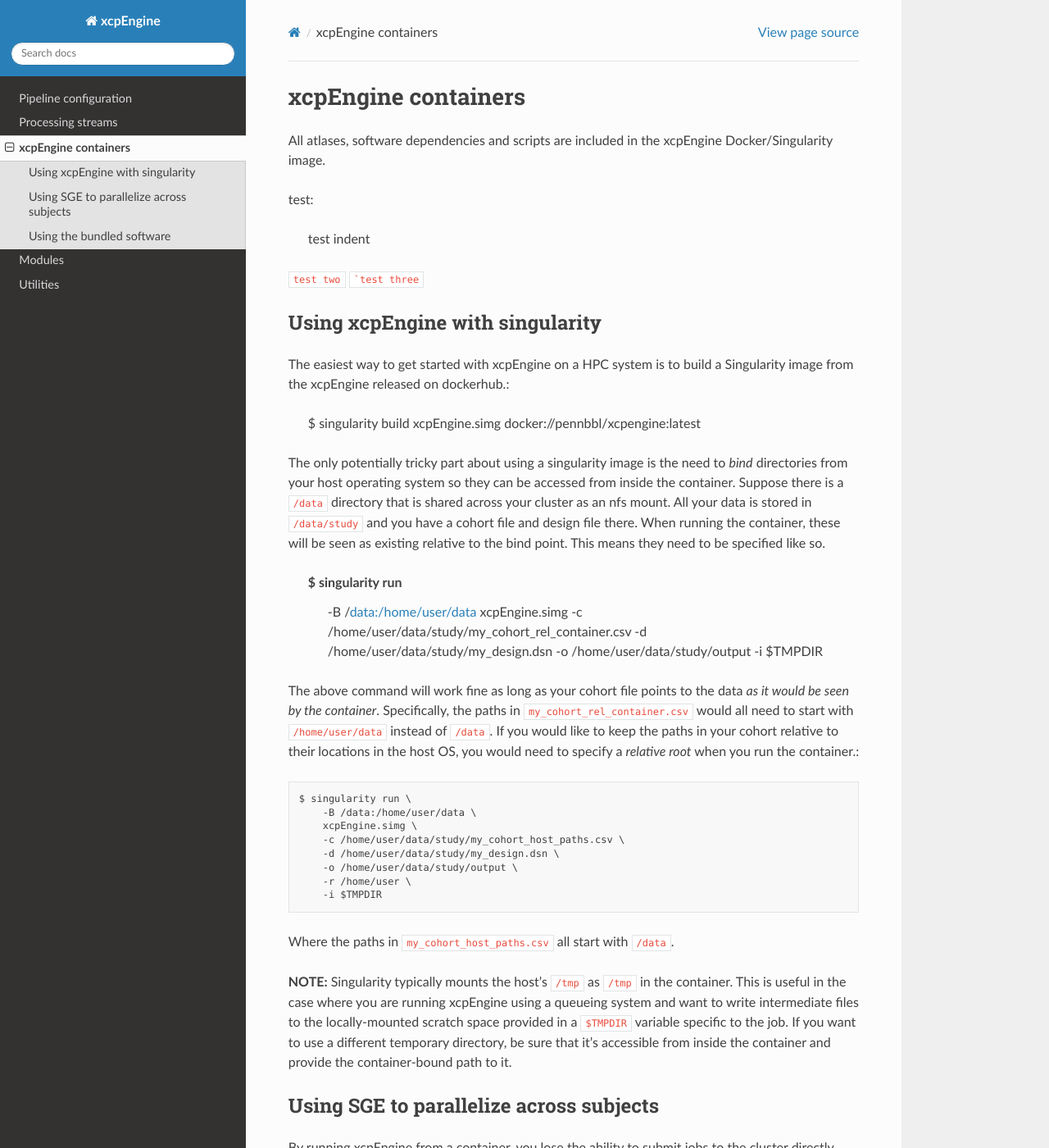
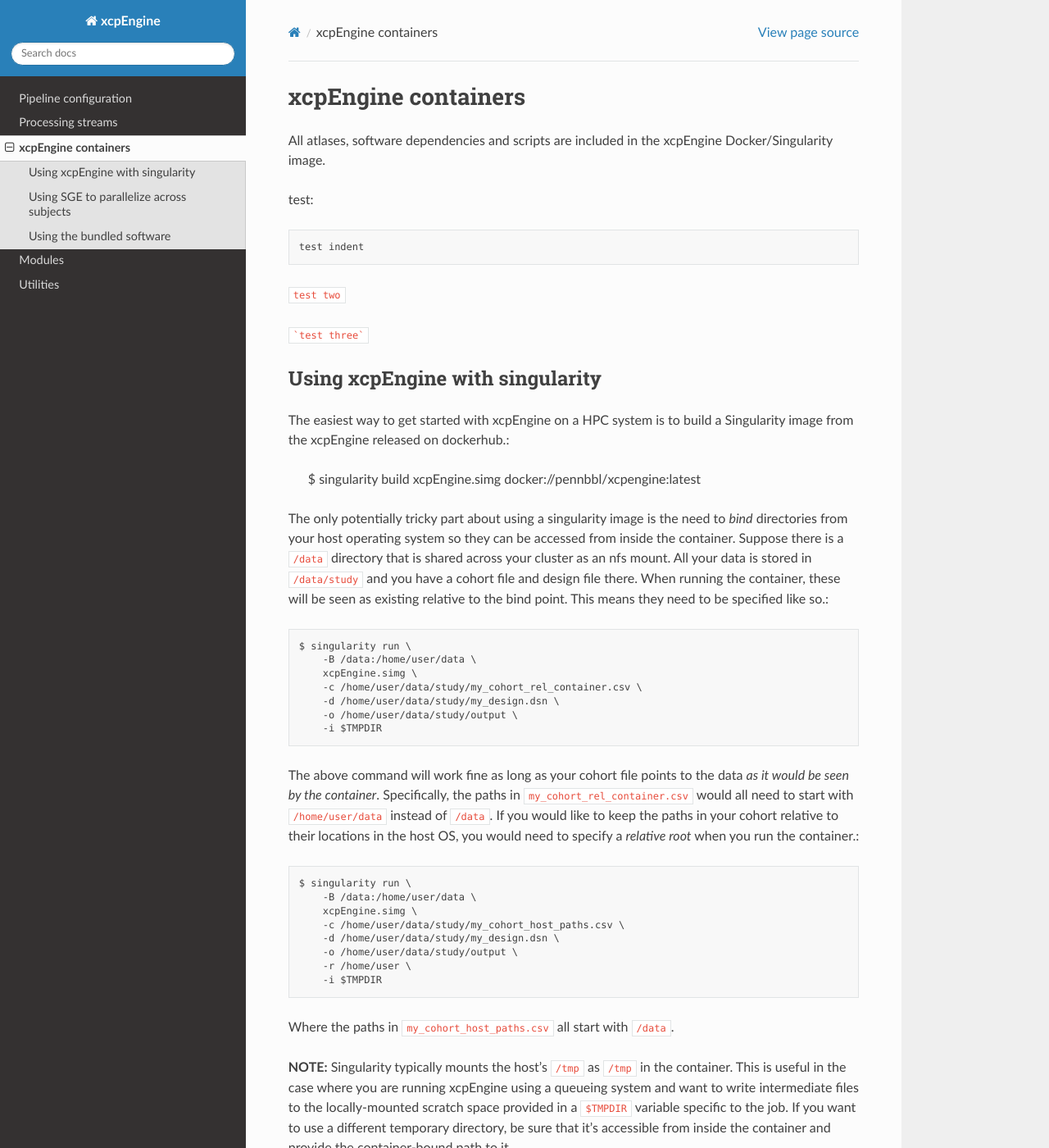
Before and after one commit to PennLINC/xcpEngine, a Sphinx documentation site: the page built from docs/containers/index.rst, in a window 1280 px wide and 1400 px high. Shown: the whole window at 82% size. Built offline with Sphinx 7.4.7 and the Read the Docs theme 2.0.0, drawn with Linux system fonts in a browser that asks for light colours; pages that are not in the unit, such as notebooks, are missing from menus.

Commit message:
Update index.rst

````diff
--- a/docs/containers/index.rst
+++ b/docs/containers/index.rst
@@ -8,12 +8,13 @@ xcpEngine Docker/Singularity image.
 
 .. _singularity:
 
-test:
+test::
 
   test indent
 
 ``test two``
-```test three``
+
+```test three```
 
 Using xcpEngine with singularity
 ---------------------------------
@@ -31,7 +32,7 @@ is a ``/data`` directory that is shared across your cluster as
 an nfs mount. All your data is stored in ``/data/study`` and
 you have a cohort file and design file there. When running the
 container, these will be seen as existing relative to the
-bind point. This means they need to be specified like so.
+bind point. This means they need to be specified like so.::
 
   $ singularity run \
       -B /data:/home/user/data \
````
